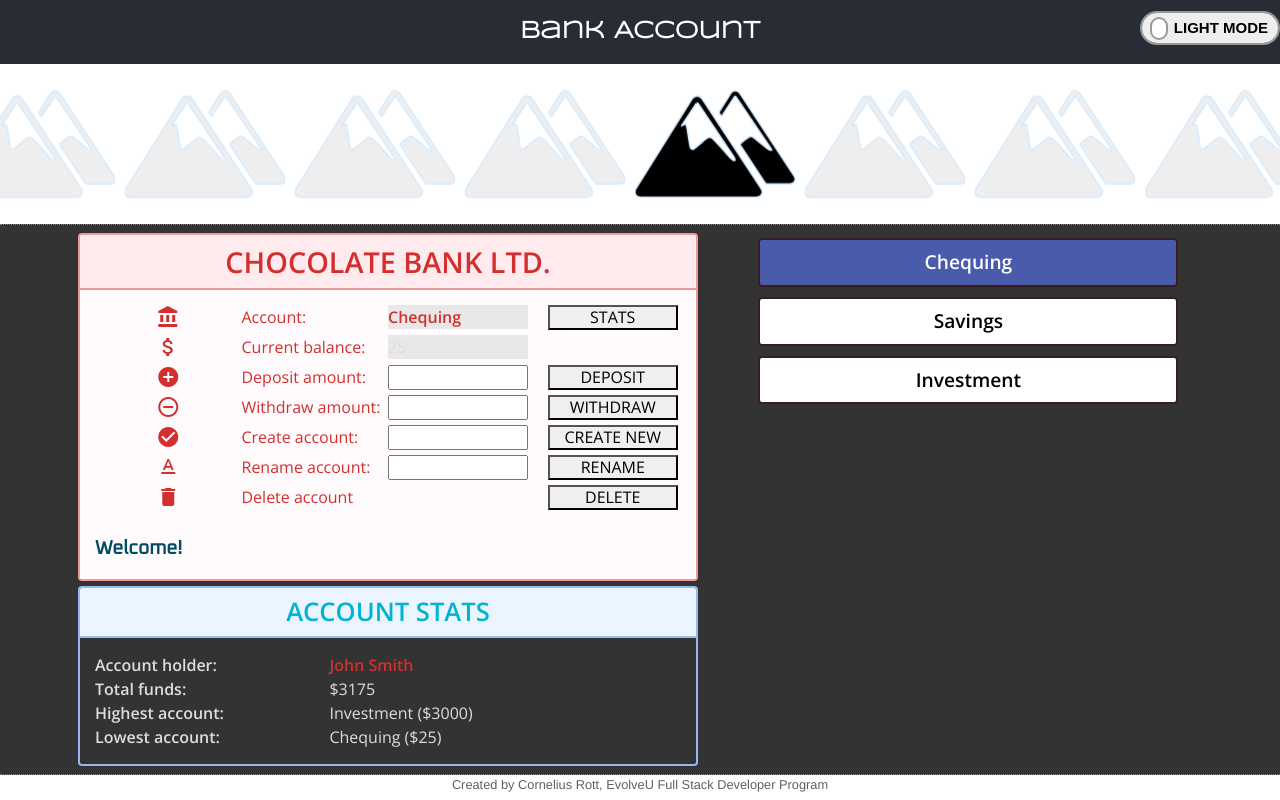
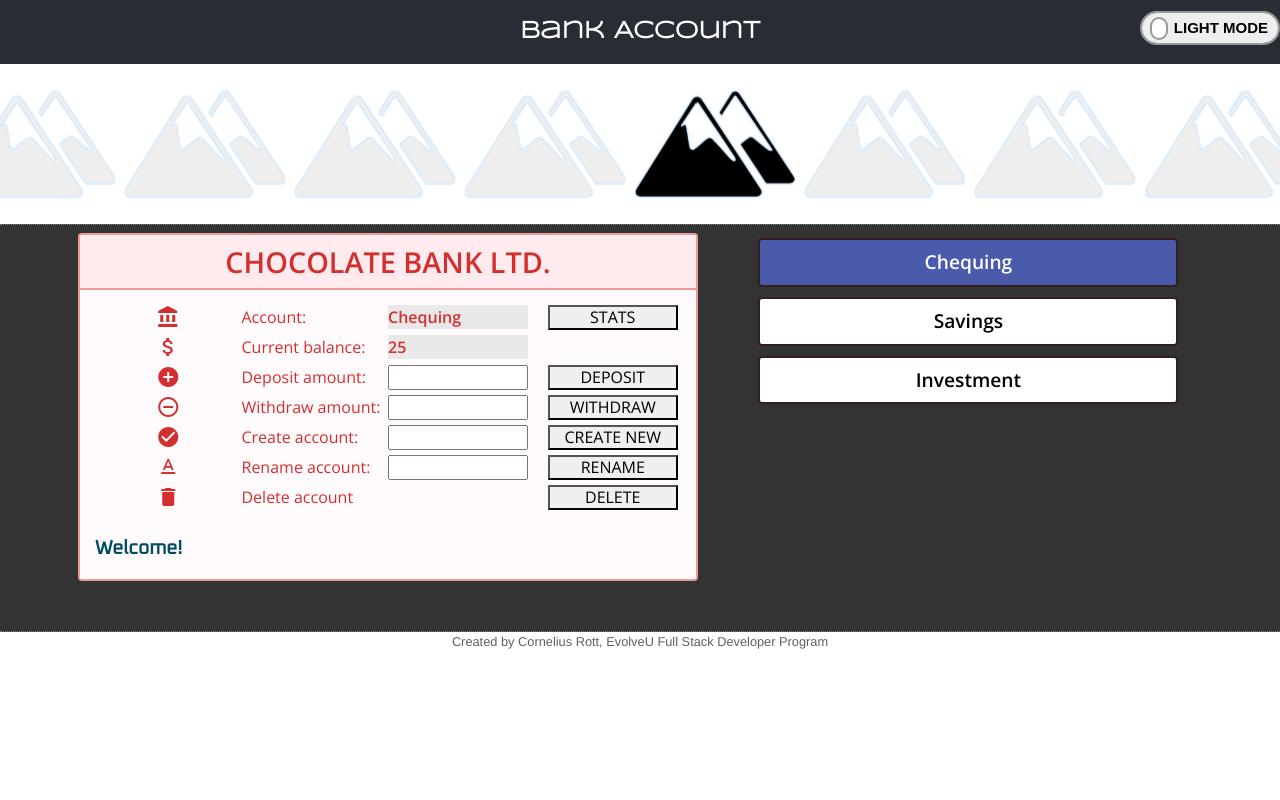
Before and after one commit to spectacularmountains/cohort4, a React (Create React App) app in the folder react-02/: page / in a window 1280 px wide. Both pictures are taken after a click on the element 725 px from the left and 144 px from the top of the page. Shown: the top 800 px of the page. Built offline with nearby package versions, Linux system fonts and the light colour scheme.

Commit message:
Fixed account balance bug

```diff
--- a/react-02/src/App.js
+++ b/react-02/src/App.js
@@ -6,7 +6,7 @@ import { ThemeContext } from './contexts/ThemeContext';
 
 class App extends Component {
   state = {
-    textOutput: "Welcome to the Three Mountains!",
+    textOutput: "Welcome to the Eight Mountains!",
     currentApp: 1,
   };
 
@@ -56,7 +56,7 @@ class DarkLightSwitch extends Component {
     return (
         <div className="onoffswitch">
           <input onClick={()=> toggleTheme()} type="checkbox" name="onoffswitch" className="onoffswitch-checkbox" id="myonoffswitch" tabIndex="0" />
-          <label className="onoffswitch-label" for="myonoffswitch">
+          <label className="onoffswitch-label" htmlFor="myonoffswitch">
               <span className="onoffswitch-inner"></span>
               <span className="onoffswitch-switch"></span>
           </label>
--- a/react-02/src/bank/Controller.js
+++ b/react-02/src/bank/Controller.js
@@ -8,7 +8,7 @@ class Controller extends Component {
             accountNames: ["Chequing", "Savings", "Investment"],
             accountBalances: [25, 150, 3000],
             message: "Welcome!",
-            statsDisplayed: true,
+            statsDisplayed: false,
         }
         this.getDeposit = this.getDeposit.bind(this);
         this.changeCurrentAccount = this.changeCurrentAccount.bind(this);
@@ -122,9 +122,12 @@ class Controller extends Component {
                                     <div className="main-description">Current balance:</div>
                                 </div>
                             </div>
+
                             <div className="columnAcc">
-                                <div className="column3" style={{backgroundColor: "rgb(233, 232, 232)", width: "140px"}}>
-                                    <AccountBalance className="main-description" accountNames={this.state.accountNames} accountBalances={this.state.accountBalances} currentAccount={this.state.currentAccount} />
+                                <div className="column3">
+                                    <div className="main-description" style={{fontWeight:"bold", backgroundColor: "rgb(233, 232, 232)", width: "140px"}}>
+                                        <AccountBalance accountNames={this.state.accountNames} accountBalances={this.state.accountBalances} currentAccount={this.state.currentAccount} />
+                                    </div>
                                 </div>
                             </div>
                             <div className="columnAcc">
@@ -494,8 +497,7 @@ class Stats extends Component {
 
 function AccountBalance(props) {
     let {currentAccount, accountNames, accountBalances} = props;
-    let currentBalance;
-    currentBalance = accountNames.map((account, i) => {
+    let currentBalance = accountNames.map((account, i) => {
         if (account === currentAccount) {
             return accountBalances[i];
         }
--- a/react-02/src/cities/Cities.js
+++ b/react-02/src/cities/Cities.js
@@ -354,7 +354,6 @@ class Cities extends Component {
         this.setState({inputLongitude: longitude})
 
         // Add new city data to STATE
-        let cityData = this.state.cityData;
         let newCityData = {
             key: uuid(), //     CREATE UUID
             city: this.state.searchCity,
```
